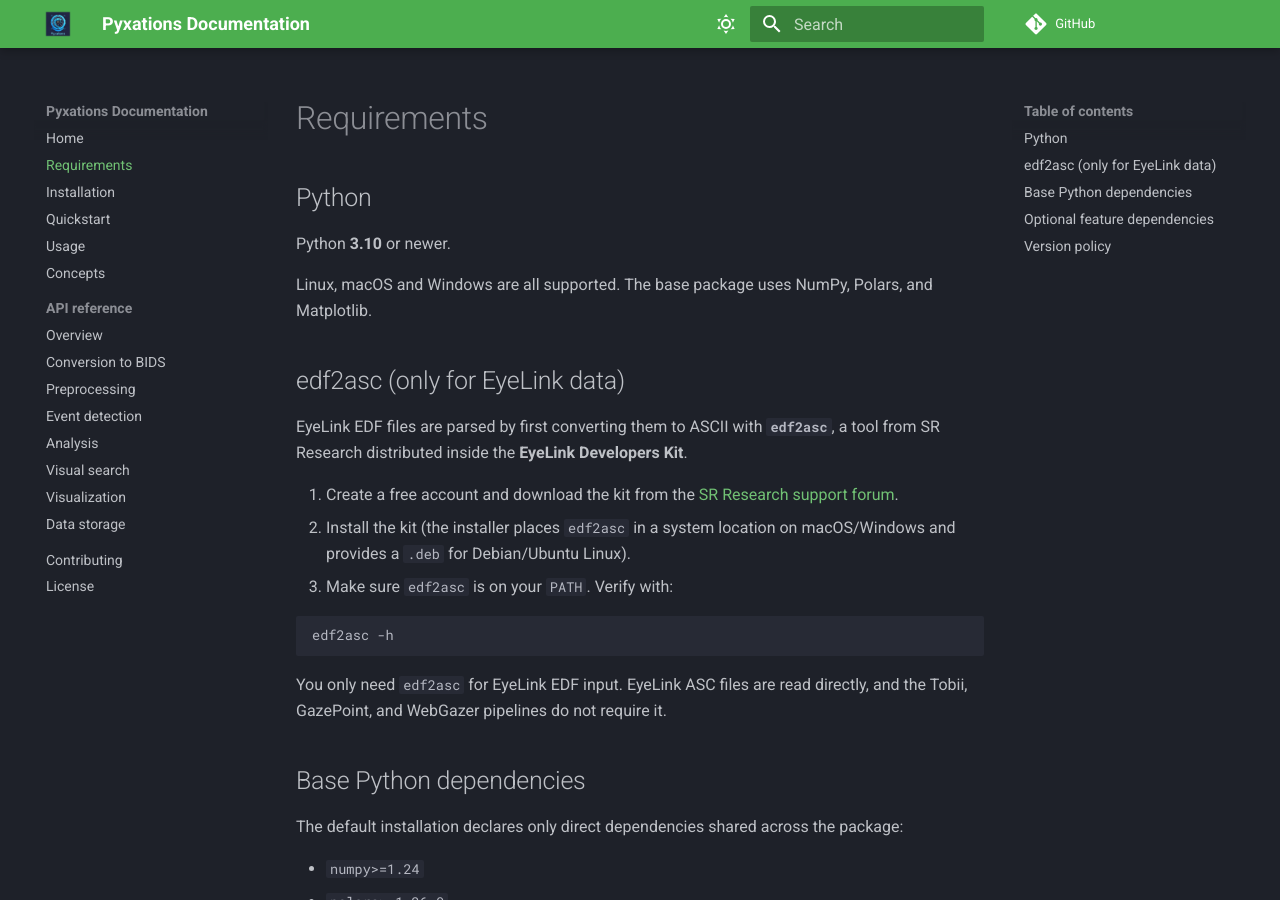
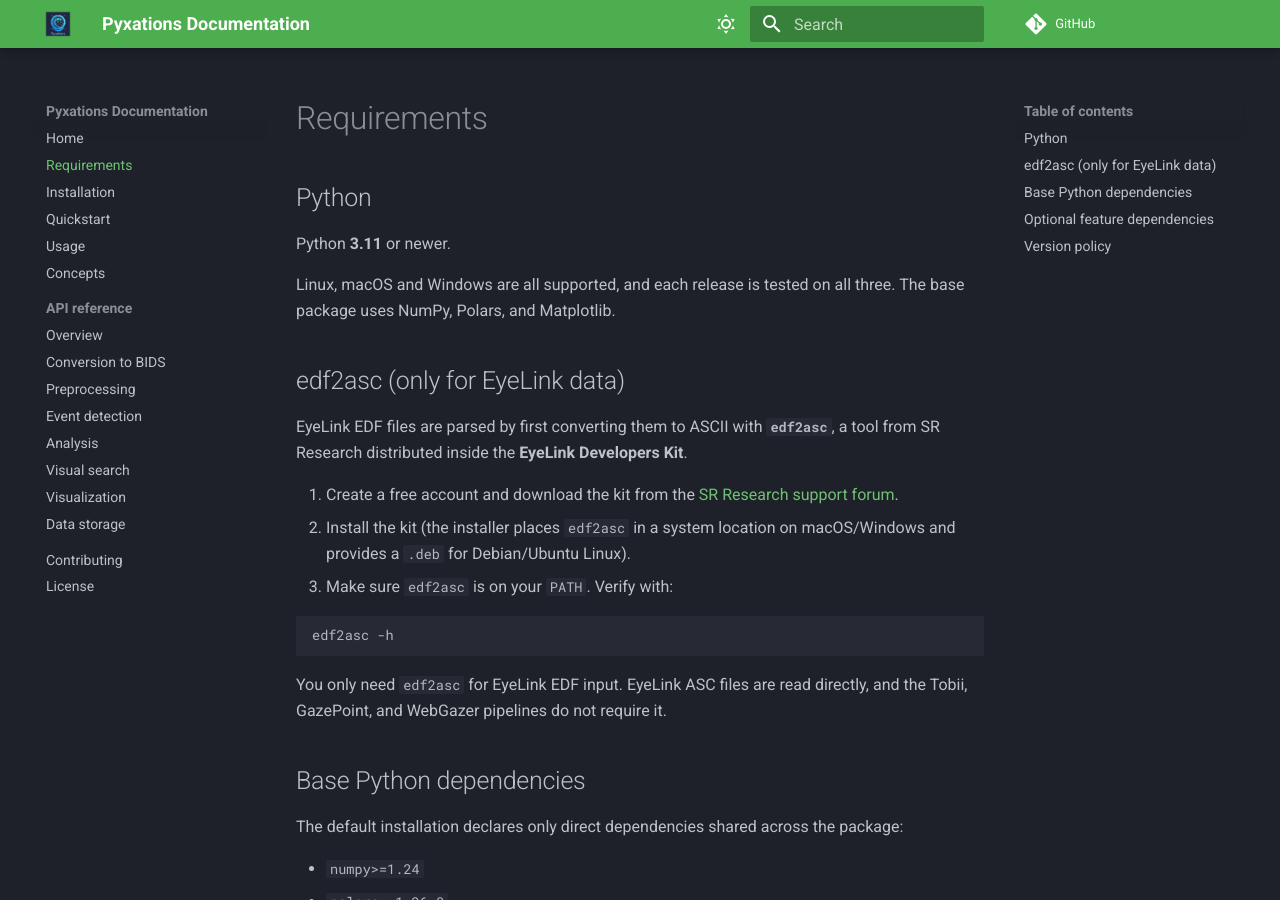
Before and after one commit to NeuroLIAA/pyxations, an MkDocs documentation site: the page built from docs/requirements.md, in a window 1280 px wide and 900 px high. Built offline with MkDocs 1.6.1 and Material for MkDocs 9.7.7, drawn with Linux system fonts in a browser that asks for light colours; comment, search, counter and statistics services are not loaded.

Commit message:
build: require Python 3.11 and test against 3.11 and 3.12
The first CI run on this branch failed on all four Python 3.10 jobs,
while all four 3.11 jobs passed. The 3.10 jobs never reached a test:
collection aborted on two imports that only exist from 3.11 onwards,
tomllib in test_dependency_metadata.py and datetime.UTC in
test_tables_api.py. Both predate this branch. The package declared
support for 3.10 and the matrix claimed to test it, but the suite had
never been able to run there.

The library itself uses nothing newer than 3.10, so the support was
probably real; it was only unverifiable. Rather than add a tomli
backport to keep a version that reaches end of life in October 2026,
the floor moves to 3.11, which is supported until October 2027.

The matrix now covers the new floor and 3.12, the version the suite is
developed against, so both ends of the supported range are exercised on
Linux, Windows, macOS arm64 and macOS x86. Dropping 3.10 also shrinks
the lock file by about 520 lines, since the backports and older numpy,
scipy and matplotlib builds it pinned for 3.10 are no longer resolved.

```diff
--- a/docs/requirements.md
+++ b/docs/requirements.md
@@ -2,10 +2,10 @@
 
 ## Python
 
-Python **3.10** or newer.
+Python **3.11** or newer.
 
-Linux, macOS and Windows are all supported. The base package uses NumPy,
-Polars, and Matplotlib.
+Linux, macOS and Windows are all supported, and each release is tested on all
+three. The base package uses NumPy, Polars, and Matplotlib.
 
 ## edf2asc (only for EyeLink data)
 
--- a/pyproject.toml
+++ b/pyproject.toml
@@ -8,7 +8,7 @@
 description = "Pyxations: a Python-based toolbox to organize, parse, and analyse eye-movement data"
 authors = [{name = "NeuroLIAA"}]
 readme = "README.md"
-requires-python = ">=3.10"
+requires-python = ">=3.11"
 license = {text = "MIT"}
 
 dependencies = [
```
Also changed, not shown: README.md (+1 -1 lines), 2 other files.
